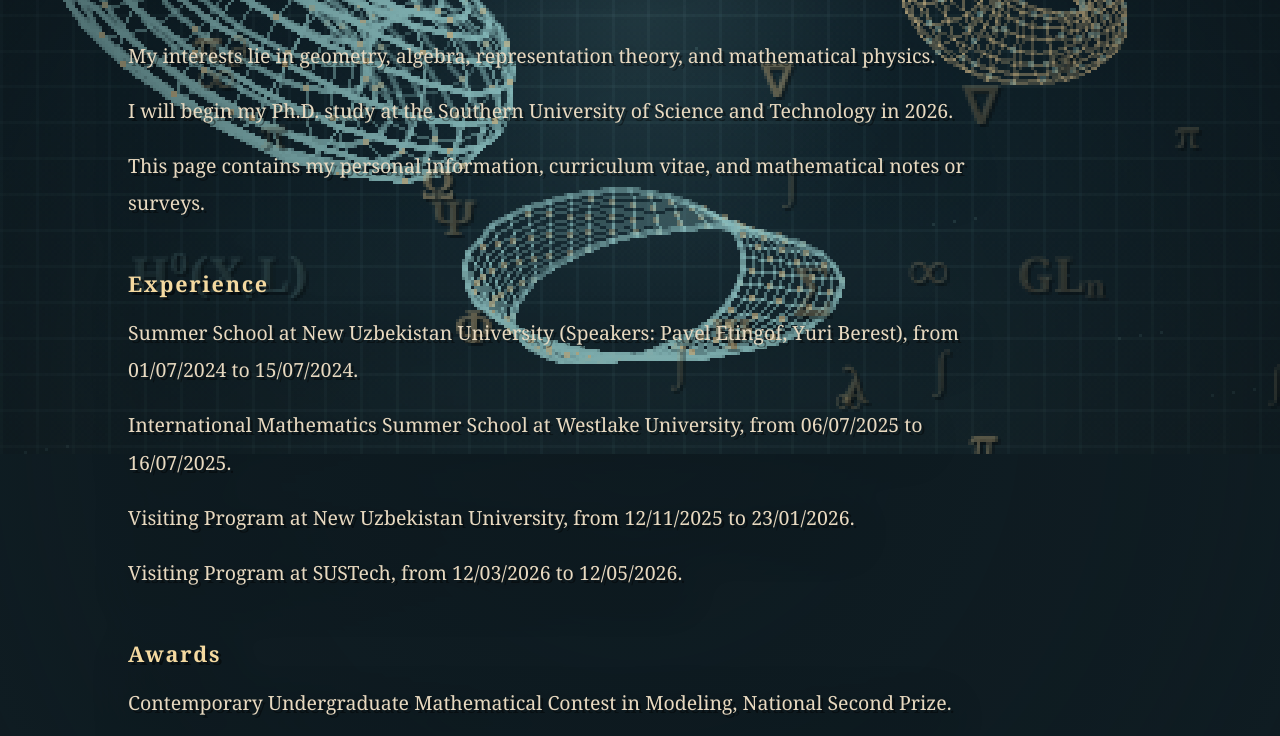
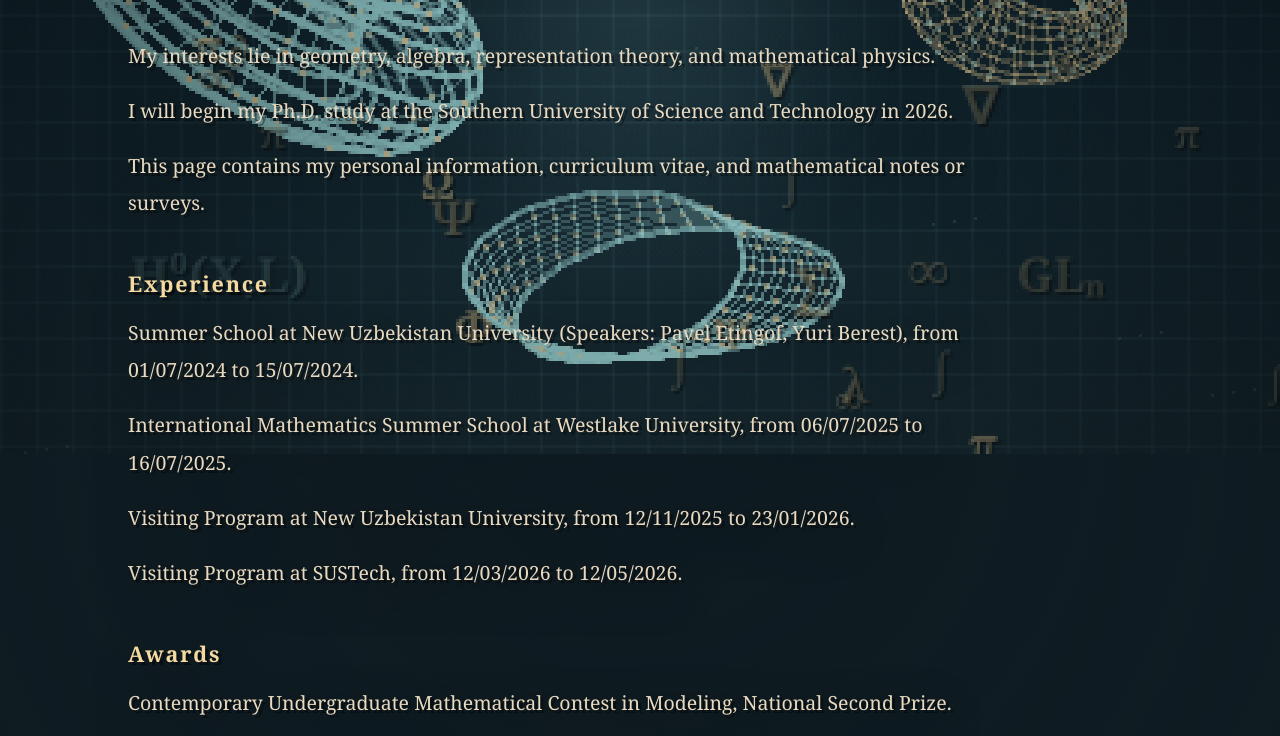
Before and after one commit to kanghelyu/kanghelyu.github.io, a plain HTML site: page index.html in a window 1280 px wide. Shown: the part 346-1082 px from the top of the page. Drawn offline with Linux system fonts and the light colour scheme; animation ran at ten frames a second.

Commit message:
Update index.html

```diff
--- a/index.html
+++ b/index.html
@@ -782,9 +782,9 @@ function drawMobius(cx, cy, scale, t) {
 
       const s = Math.min(bw, bh);
 
-      drawTorus(bw * 0.22, bh * 0.40, s * 0.92, time);
+      drawTorus(bw * 0.22, bh * 0.40, s * 0.8, time);
       drawKlein(bw * 0.78, bh * 0.39, s * 0.96, time);
-      drawMobius(bw * 0.50, bh * 0.77, s * 0.768, -time * 0.7);
+      drawMobius(bw * 0.50, bh * 0.77, s * 0.768, -time * 1.0);
 
       drawLargePixelSymbols();
       drawVignette();
```
